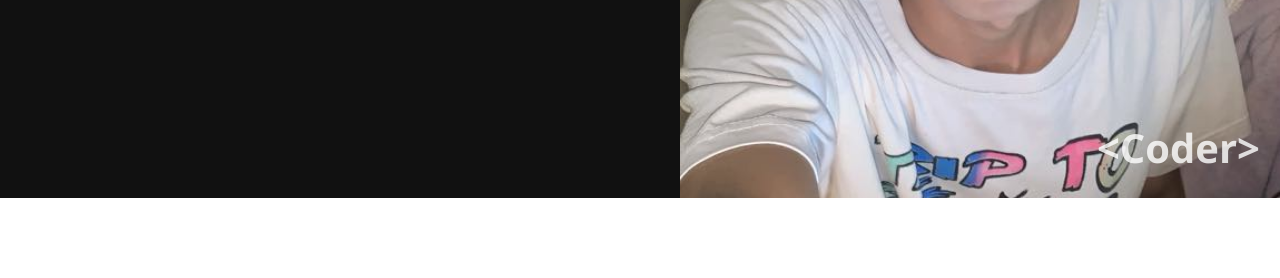
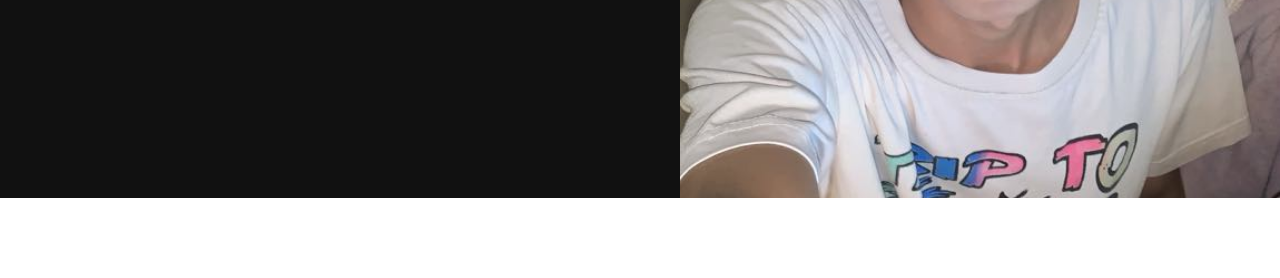
Before and after one commit to rjsantero/Romar_Jan_Santero_4B_e-Portfolio, a plain HTML site: page index.html in a window 1280 px wide. Shown: the part 522-800 px from the top of the page. Drawn offline with nearby package versions, Linux system fonts and the light colour scheme.

Commit message:
index.html

```diff
--- a/index.html
+++ b/index.html
@@ -65,15 +65,6 @@
       flex: 1;
       background: url('imageone.png') center/cover no-repeat;
       position: relative;
-    }
-    .hero-right::after {
-      content: "<Coder>";
-      position: absolute;
-      bottom: 20px;
-      right: 20px;
-      font-size: 2.5rem;
-      font-weight: bold;
-      color: rgba(255, 255, 255, 0.8);
     }
 
     /* Responsive Adjustments */
```
